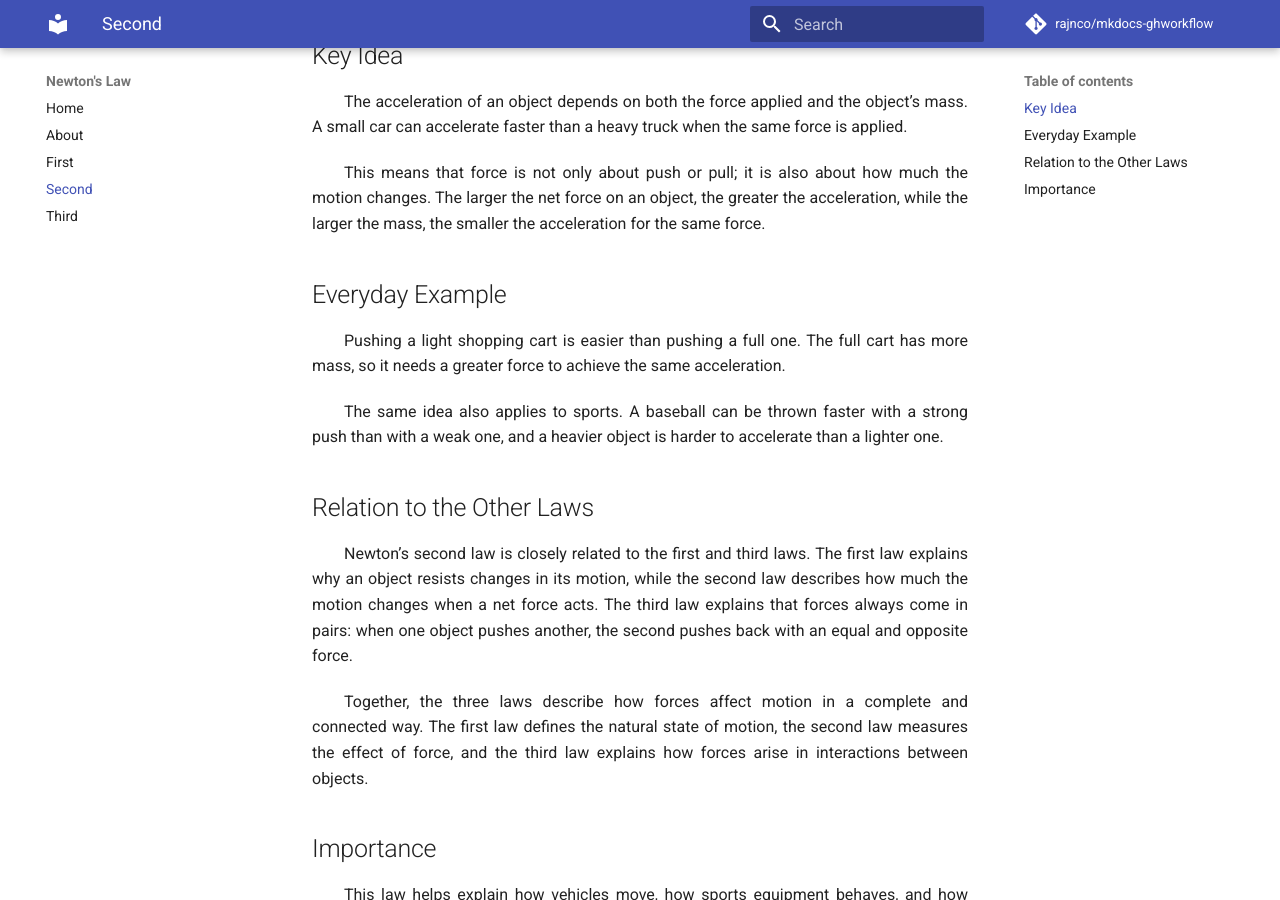
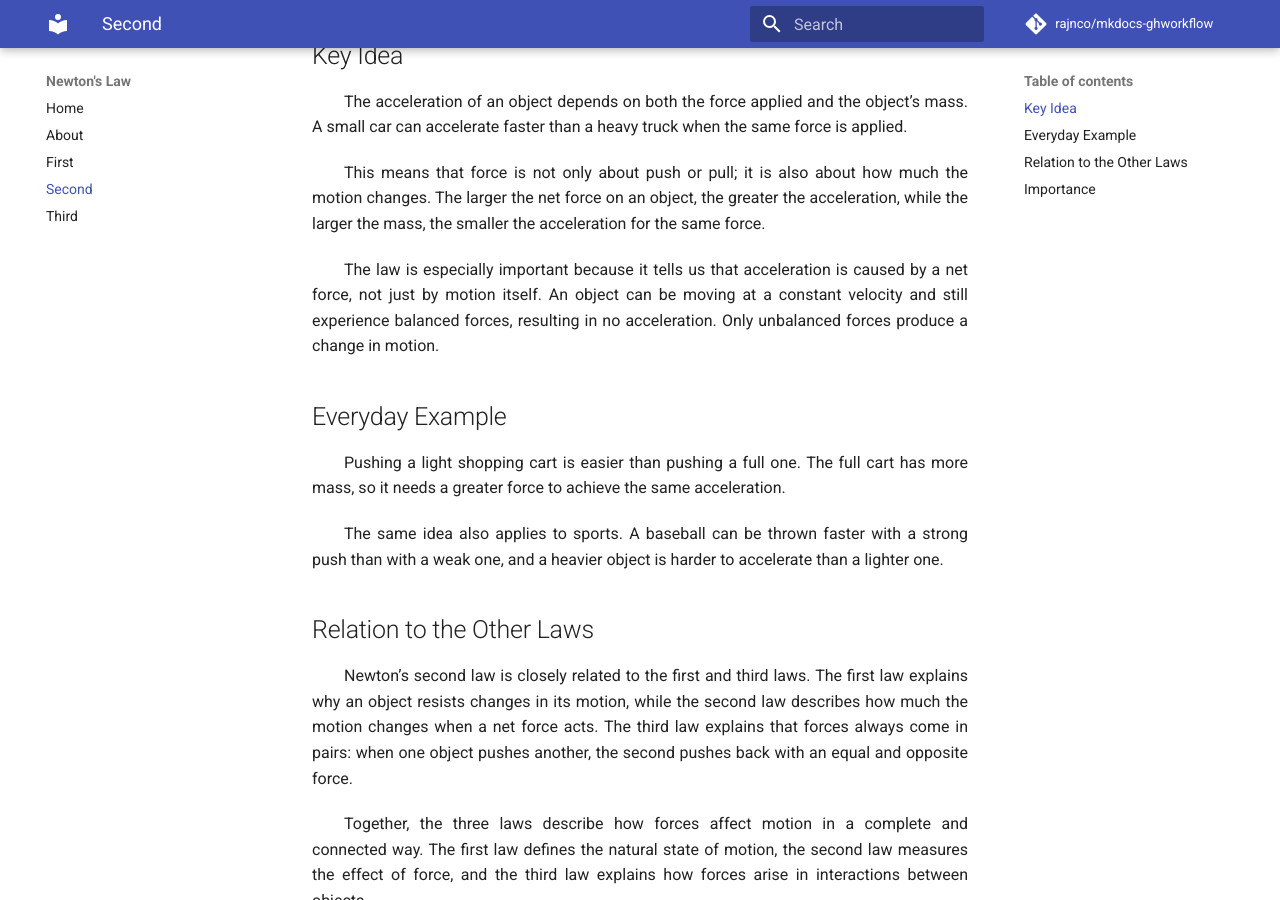
Before and after one commit to rajnco/mkdocs-ghworkflow, an MkDocs documentation site: the page built from docs/second.md, in a window 1280 px wide and 900 px high, scrolled down 639 px. Built offline with MkDocs 1.6.1 and Material for MkDocs 9.7.7, drawn with Linux system fonts in a browser that asks for light colours; comment, search, counter and statistics services are not loaded.

Commit message:
Second law updated

```diff
--- a/docs/second.md
+++ b/docs/second.md
@@ -20,6 +20,8 @@ The acceleration of an object depends on both the force applied and the object
 
 This means that force is not only about push or pull; it is also about how much the motion changes. The larger the net force on an object, the greater the acceleration, while the larger the mass, the smaller the acceleration for the same force.
 
+The law is especially important because it tells us that acceleration is caused by a net force, not just by motion itself. An object can be moving at a constant velocity and still experience balanced forces, resulting in no acceleration. Only unbalanced forces produce a change in motion.
+
 ## Everyday Example
 
 Pushing a light shopping cart is easier than pushing a full one. The full cart has more mass, so it needs a greater force to achieve the same acceleration.
```
